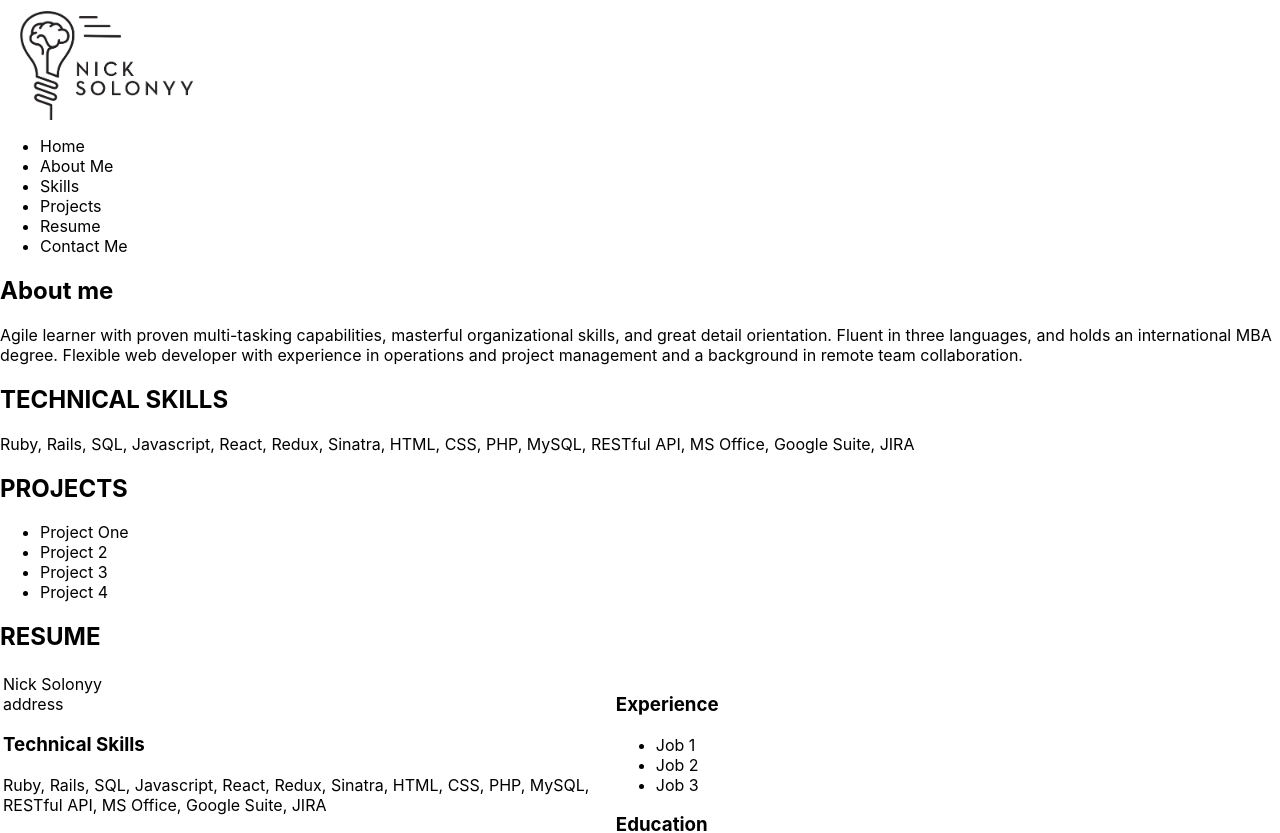
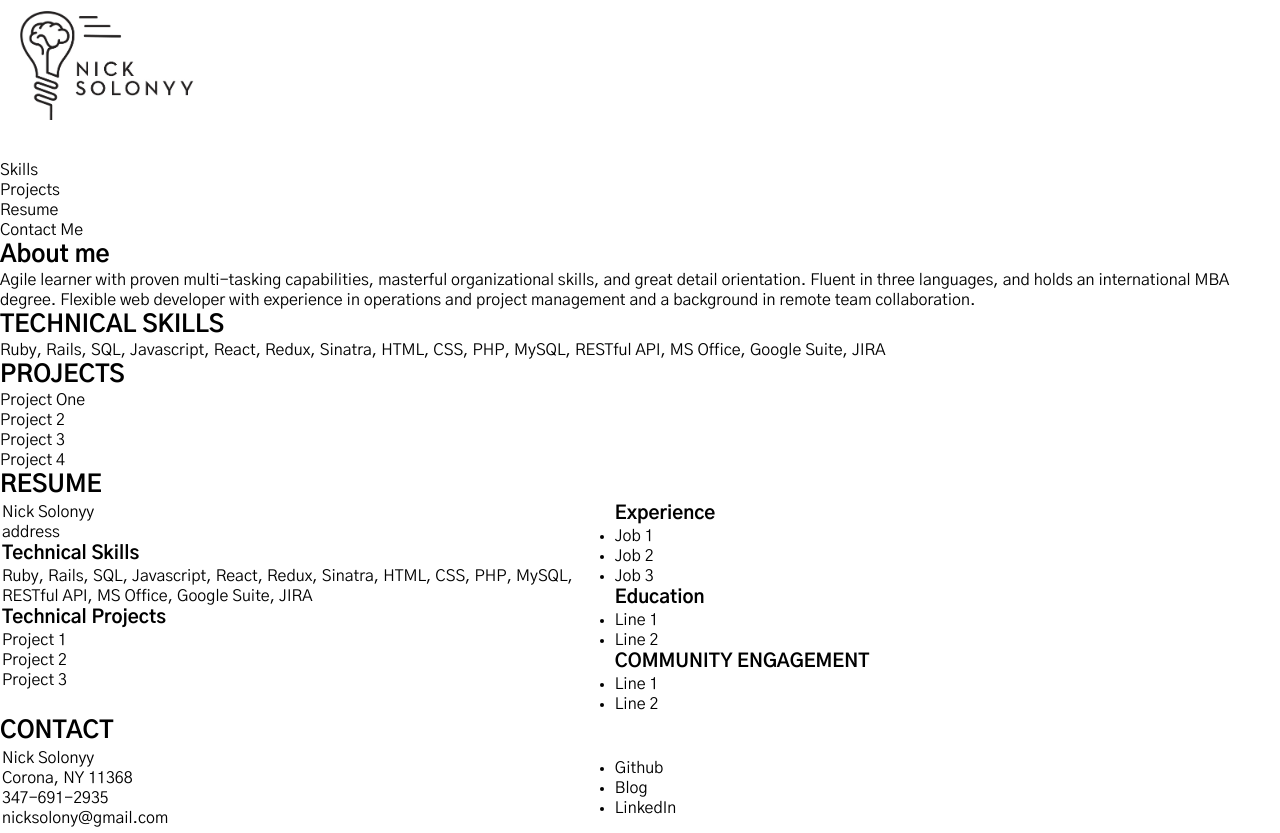
Before and after one commit to nicksolony/portfolio-frontend, a React (Create React App) app: page / in a window 1280 px wide. Shown: the top 833 px of the page. Built offline with nearby package versions, Linux system fonts and the light colour scheme.

Commit message:
started adding navigation

```diff
--- a/src/App.css
+++ b/src/App.css
@@ -18,6 +18,29 @@
   }
 } */
 
+@import url('https://fonts.googleapis.com/css2?family=Gothic+A1:wght@100;200;300;400;500;600;700;800;900&display=swap');
+
+
+* {
+  margin: 0;
+  padding: 0;
+}
+
+body {
+  font-family: 'Gothic A1', sans-serif;
+}
+
+.App {
+  /* display: flex; */
+  width: 100vw;
+  min-height: 100vh;
+}
+
+/* #Header {
+
+
+} */
+
 #Logo {
   background-image: url('./imgs/Logo.png');
   background-repeat: no-repeat;
@@ -29,8 +52,8 @@
 
 }
 
-#Navbar {
-}
+/* #Navbar {
+} */
 
 #Resume td {
   vertical-align: top;
--- a/src/components/Header.js
+++ b/src/components/Header.js
@@ -5,7 +5,7 @@ import Logo from './Logo'
 class Header extends Component {
     render() {
         return (
-        <div>
+        <div id="Header">
             <Logo />
             <Navbar />
         </div>
--- a/src/components/NavItem.js
+++ b/src/components/NavItem.js
@@ -1,10 +1,10 @@
 import React, {Component} from 'react';
+import {Link} from 'react-router-dom';
 
 class NavItem extends Component {
     render(){
         return (
             <div>
-                Home
             </div>
         )
     }
--- a/src/components/Navbar.js
+++ b/src/components/Navbar.js
@@ -6,8 +6,8 @@ class NavBar extends Component {
         return (
             <div id='Navbar'>
             <ul>
-                <li><NavItem /></li>
-                <li>About Me</li>
+                <li><NavItem item="Home" tolink="/"/></li>
+                <li><NavItem item="About Me" tolink="/about"/></li>
                 <li>Skills</li>
                 <li>Projects</li>
                 <li>Resume</li>
```
Also changed, not shown: src/App.js (+3 -4 lines).
